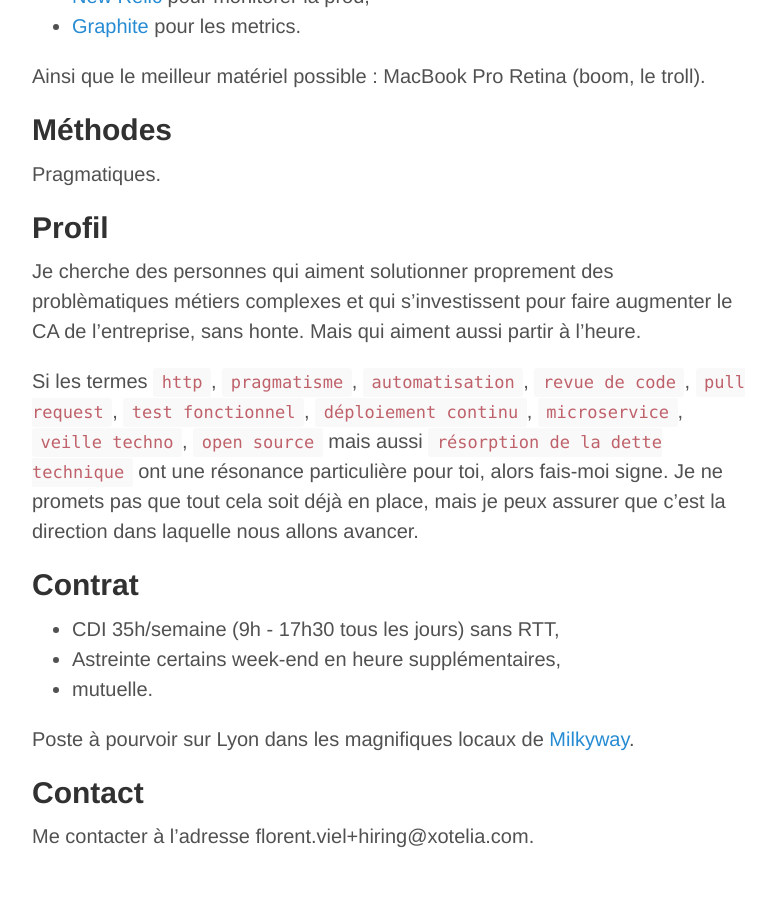
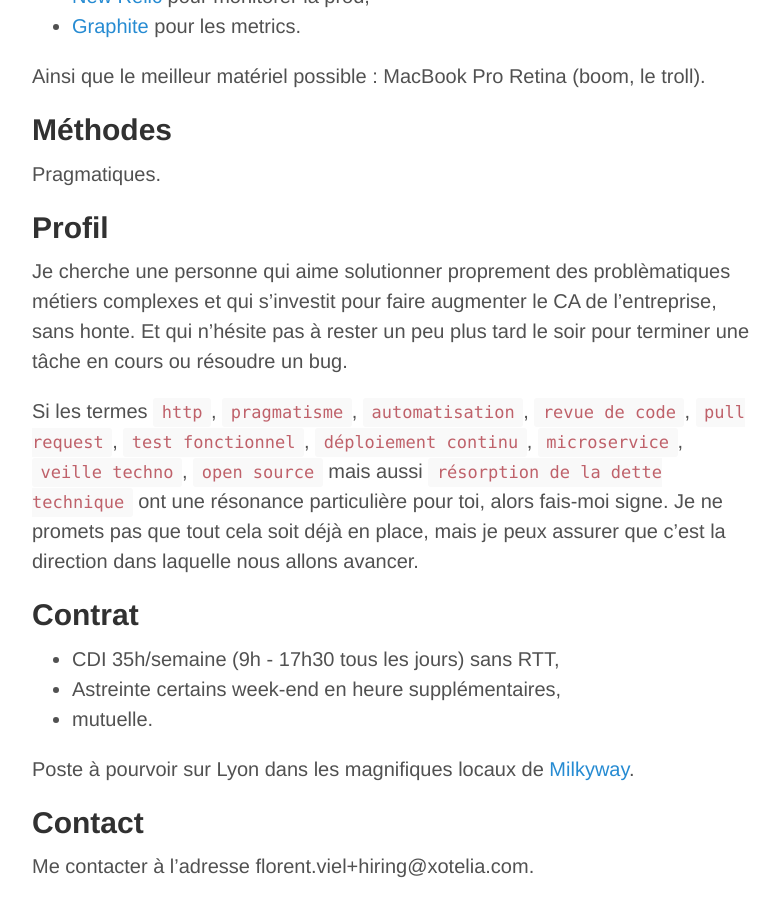
Before and after one commit to KuiKui/xotelia.github.io, a Jekyll site: the page built from _posts/2015-04-28-developpeurs-web-php-mysql.md, in a window 1280 px wide and 900 px high, scrolled down 1047 px. Shown: the whole window, without its empty margins (248-1027 px from the left). Built offline with Jekyll 4.4.1, drawn with Linux system fonts in a browser that asks for light colours; Markdown is read by kramdown in place of the engine named in the settings; some of the changed text lies outside the part shown.

Commit message:
Update 2015-04-28-developpeurs-web-php-mysql.md

```diff
--- a/_posts/2015-04-28-developpeurs-web-php-mysql.md
+++ b/_posts/2015-04-28-developpeurs-web-php-mysql.md
@@ -34,7 +34,7 @@ Pragmatiques.
 
 ## Profil
 
-Je cherche des personnes qui aiment solutionner proprement des problèmatiques métiers complexes et qui s'investissent pour faire augmenter le CA de l'entreprise, sans honte. Mais qui aiment aussi partir à l'heure.
+Je cherche une personne qui aime solutionner proprement des problèmatiques métiers complexes et qui s'investit pour faire augmenter le CA de l'entreprise, sans honte. Et qui n'hésite pas à rester un peu plus tard le soir pour terminer une tâche en cours ou résoudre un bug.
 
 Si les termes `http`, `pragmatisme`, `automatisation`, `revue de code`, `pull request`, `test fonctionnel`, `déploiement continu`, `microservice`, `veille techno`, `open source` mais aussi `résorption de la dette technique` ont une résonance particulière pour toi, alors fais-moi signe. Je ne promets pas que tout cela soit déjà en place, mais je peux assurer que c'est la direction dans laquelle nous allons avancer.
 
```
Also changed, not shown: other parts of _posts/2015-04-28-developpeurs-web-php-mysql.md (+1 -1 lines).
